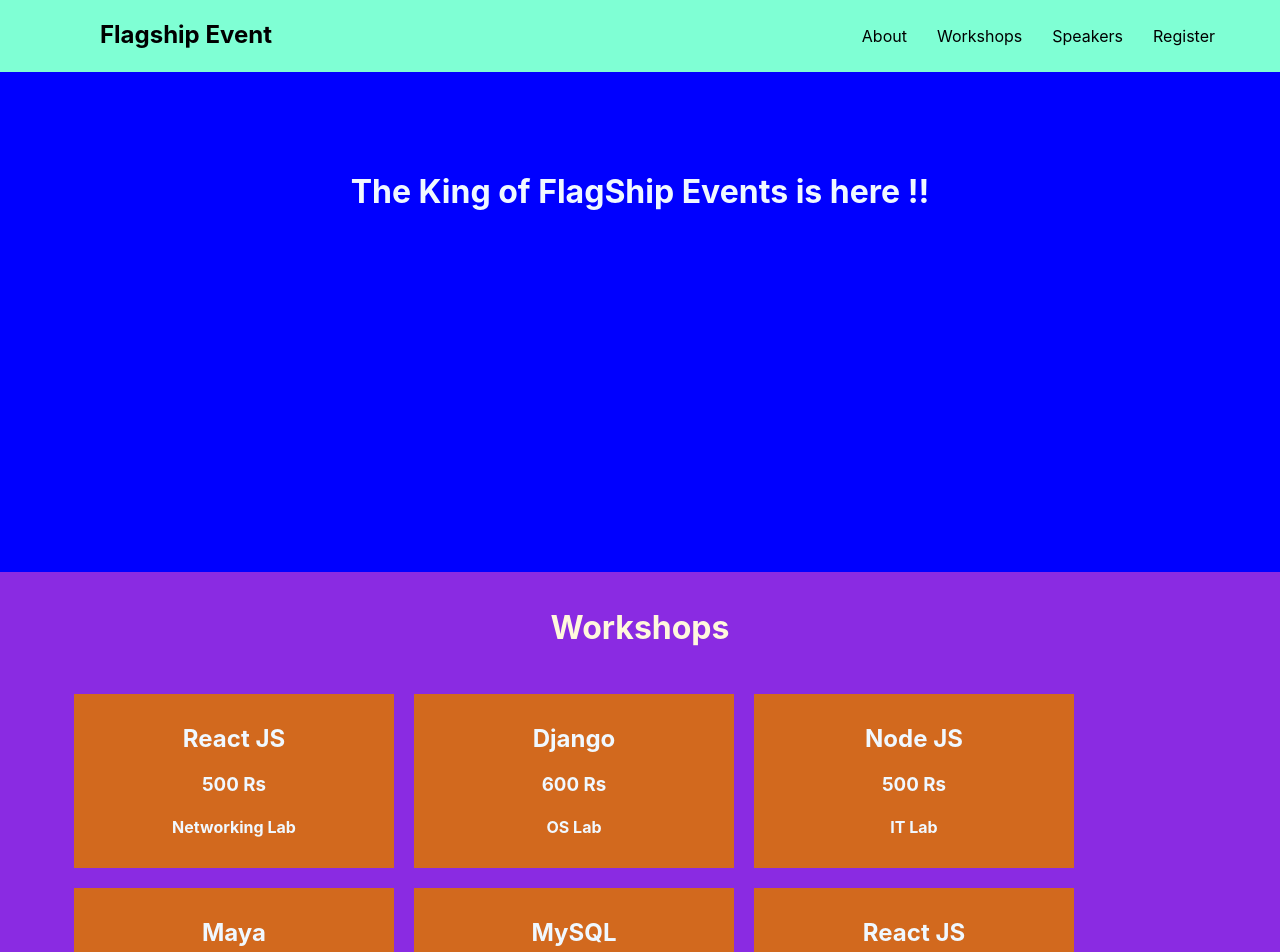
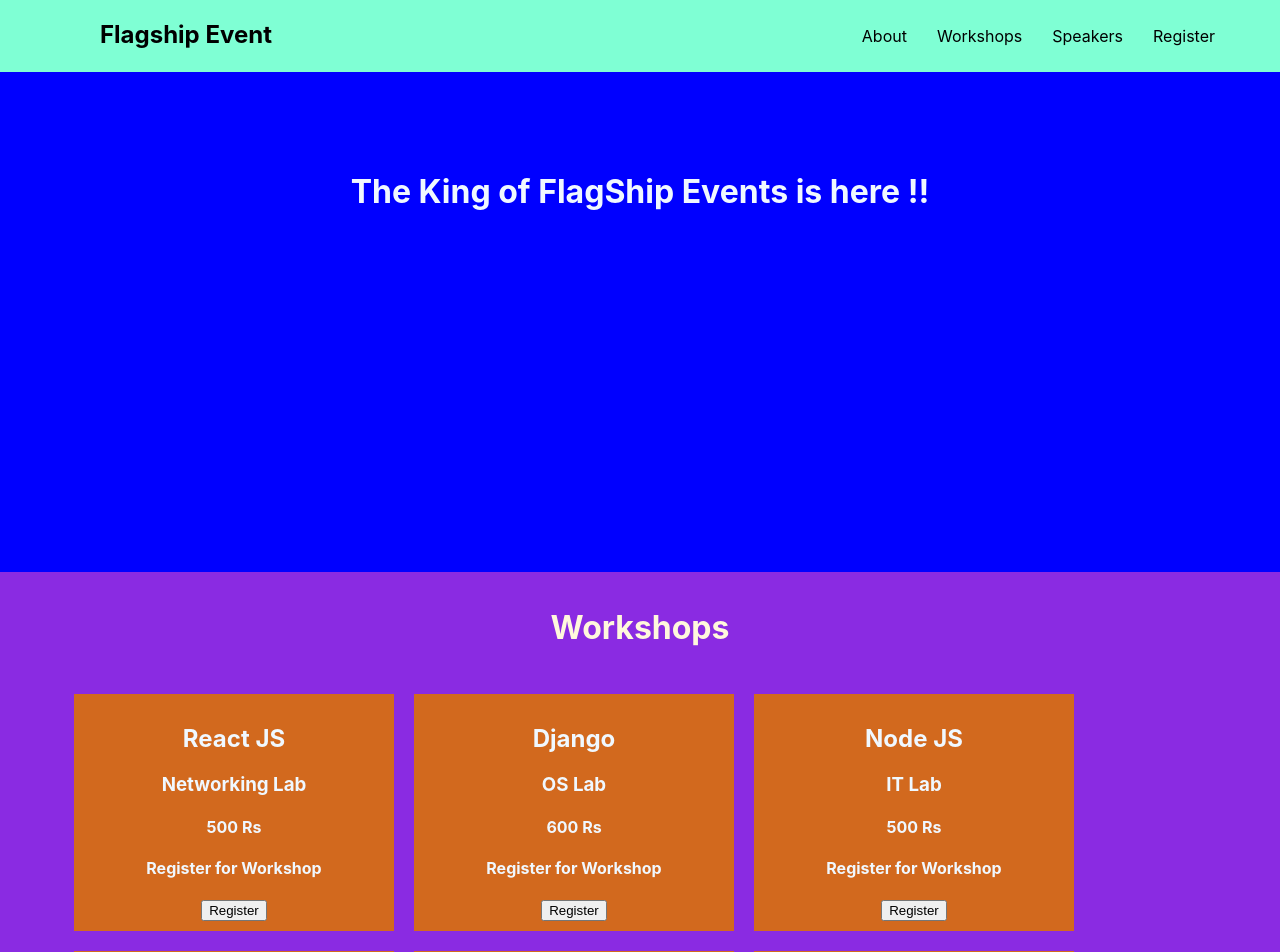
Before and after one commit to AbhijithKonnayil/Techfest-Website-template, a React (Create React App) app: page / in a window 1280 px wide. Shown: the top 952 px of the page. Built offline with nearby package versions, Linux system fonts and the light colour scheme.

Commit message:
added state functions

```diff
--- a/src/components/workshop-comp.js
+++ b/src/components/workshop-comp.js
@@ -1,12 +1,30 @@
 import React, {Component} from 'react'
 import './workshops.css'
 class WorkshopComp extends Component{
+    constructor(){
+        super()
+        this.state = {
+            message : "Register for Workshop"
+        }
+    }
+    registerWorkshop(){
+        this.setState({
+            message:'Added to Cart',
+        })
+        console.log("State changed with setState", this.state.message)
+    }
+    registerWorkshopDir(){
+        this.state.message="New Message"
+        console.log("State directly assigned",this.state.message)
+    }
     render(){
         return(
             <div className="workshop-comp">
                 <h2>{this.props.name}</h2>
-                <h3>{this.props.fees}</h3>
-                <h4>{this.props.venue}</h4>
+                <h3>{this.props.venue}</h3>
+                <h4>{this.props.fees}</h4>
+                <h4>{this.state.message}</h4>
+                <button onClick={()=>this.registerWorkshop()}>Register</button>
             </div>
         );
     }
```
